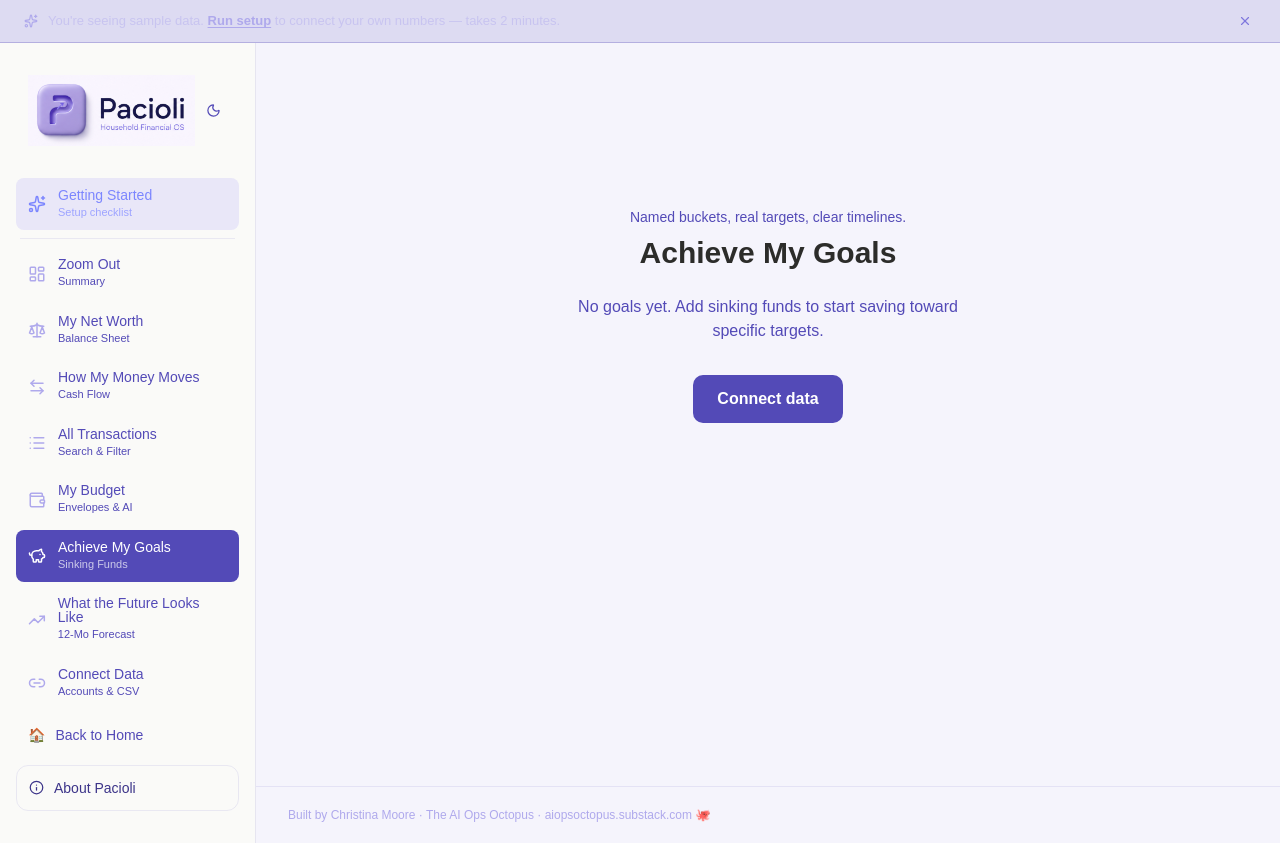
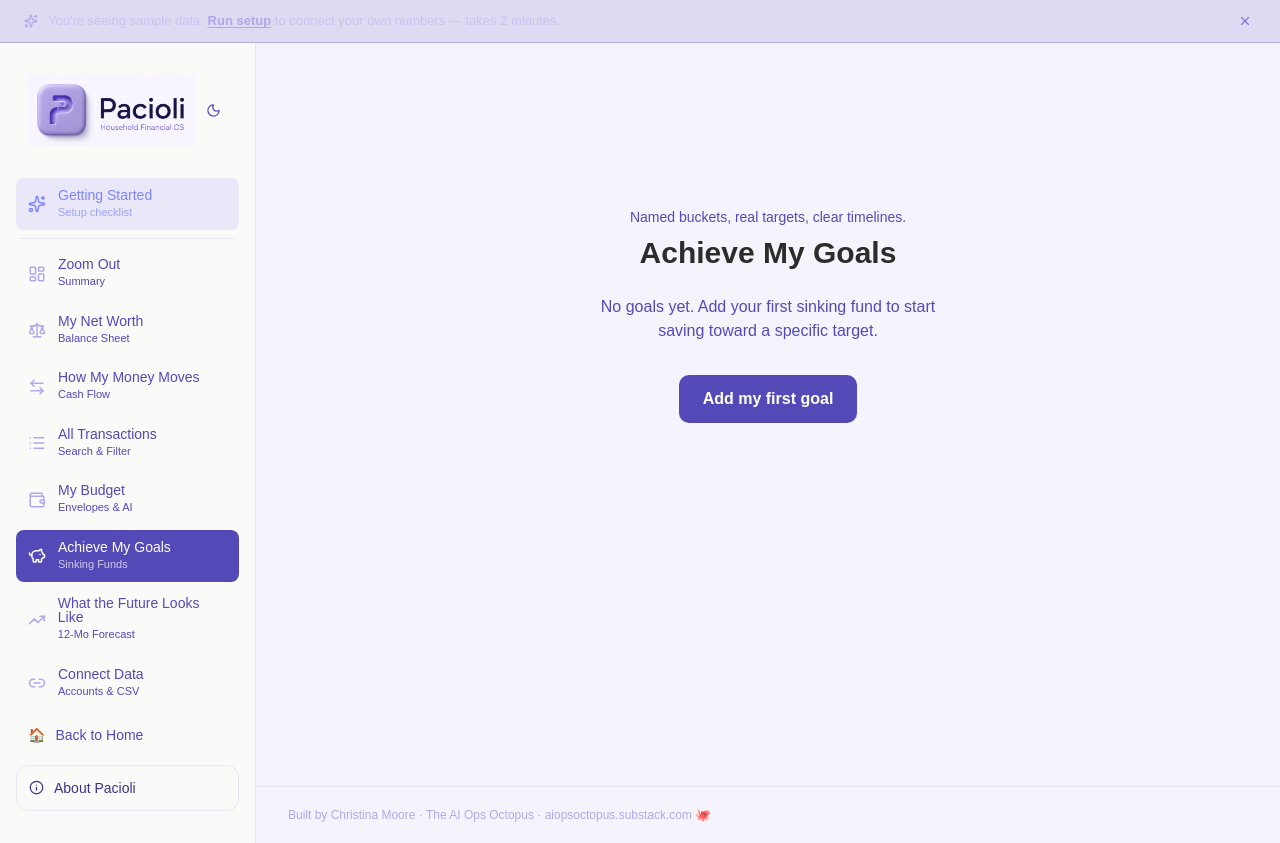
Before and after one commit to aiopsoctopus/pacioli, a Next.js app: page /sinking-funds in a window 1280 px wide. Built offline with nearby package versions, Linux system fonts and the light colour scheme; a web font is replaced by a local one.

Commit message:
Fix sinking-funds: allow real users to add goals (not redirect to connect)

```diff
--- a/app/(dashboard)/sinking-funds/page.tsx
+++ b/app/(dashboard)/sinking-funds/page.tsx
@@ -97,14 +97,17 @@ export default function SinkingFunds() {
     setIsAdding(false);
   }
 
-  if (!isDemo) return (
+  if (!isDemo && !funds.length) return (
     <div className="flex flex-col items-center justify-center min-h-[60vh] text-center px-4">
       <p className="pacioli-text-muted text-sm mb-1">Named buckets, real targets, clear timelines.</p>
       <h2 className="text-3xl font-bold pacioli-text-primary mt-1 mb-6">Achieve My Goals</h2>
-      <p className="pacioli-text-muted mb-8 max-w-sm">No goals yet. Add sinking funds to start saving toward specific targets.</p>
-      <a href="/connect" style={{ display:"inline-flex", alignItems:"center", gap:8, background:"#534AB7", color:"#fff", padding:"12px 24px", borderRadius:10, fontWeight:600, textDecoration:"none" }}>
-        Connect data
-      </a>
+      <p className="pacioli-text-muted mb-8 max-w-sm">No goals yet. Add your first sinking fund to start saving toward a specific target.</p>
+      <button
+        onClick={addFund}
+        style={{ display:"inline-flex", alignItems:"center", gap:8, background:"#534AB7", color:"#fff", padding:"12px 24px", borderRadius:10, fontWeight:600, border:"none", cursor:"pointer", fontSize:"1rem" }}
+      >
+        Add my first goal
+      </button>
     </div>
   );
 
```
